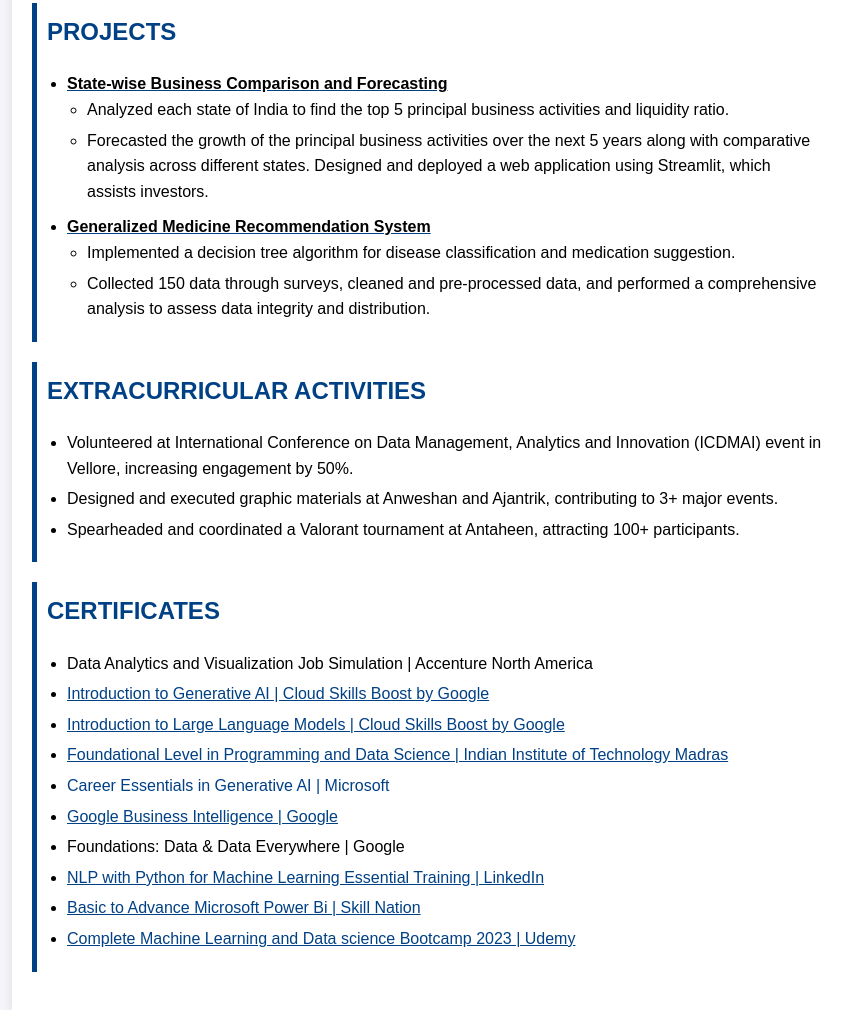
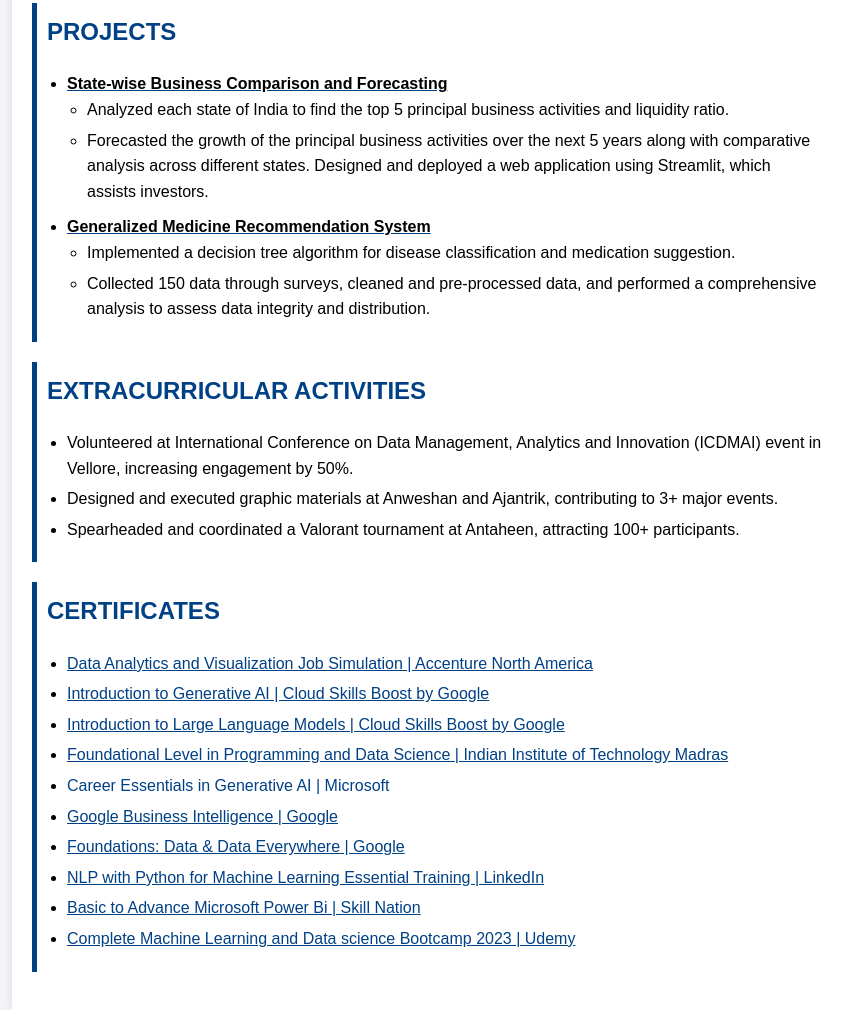
Before and after one commit to s0ul141/resume, a plain HTML site: page index.html in a window 1280 px wide. Shown: the part 1416-2426 px from the top of the page, without its empty margins (208-1060 px from the left). Drawn offline with Linux system fonts and the light colour scheme.

Commit message:
Update index.html

```diff
--- a/index.html
+++ b/index.html
@@ -116,13 +116,13 @@
         <div class="section certificates">
             <h2>CERTIFICATES</h2>
             <ul>
-                <li><a href="https://github.com/s0ul141/resume/blob/main/certi/Accenture%20North%20America_completion_certificate.pdf"></a> Data Analytics and Visualization Job Simulation | Accenture North America</li>
+                <li><a href="https://github.com/s0ul141/resume/blob/main/certi/Accenture%20North%20America_completion_certificate.pdf"> Data Analytics and Visualization Job Simulation | Accenture North America</li>
                 <li><a href="https://www.cloudskillsboost.google/public_profiles/6e89703a-ef1e-4d18-b629-a7dc1fd43e58/badges/9270619">Introduction to Generative AI | Cloud Skills Boost by Google</li>
                 <li><a href="https://www.cloudskillsboost.google/public_profiles/6e89703a-ef1e-4d18-b629-a7dc1fd43e58/badges/9278883">Introduction to Large Language Models | Cloud Skills Boost by Google</li>
                 <li><a href="https://github.com/s0ul141/resume/blob/main/certi/IITM_FL_certificate.pdf">Foundational Level in Programming and Data Science | Indian Institute of Technology Madras</li>
                 <li><a herf="https://github.com/s0ul141/resume/blob/main/certi/CertificateOfCompletion_Career%20Essentials%20in%20Generative%20AI%20by%20Microsoft%20and%20LinkedIn.pdf">Career Essentials in Generative AI | Microsoft</li>
                 <li><a href="https://github.com/s0ul141/resume/blob/main/certi/Google%20Business.pdf">Google Business Intelligence | Google</li>
-                <li><a href="https://github.com/s0ul141/resume/blob/main/certi/Foundations%20Data_%26_Data_Everywhere_1_0f_8.pdf"></a>Foundations: Data & Data Everywhere | Google</li>
+                <li><a href="https://github.com/s0ul141/resume/blob/main/certi/Foundations%20Data_%26_Data_Everywhere_1_0f_8.pdf">Foundations: Data & Data Everywhere | Google</li>
                 <li><a href="https://github.com/s0ul141/resume/blob/main/certi/NLP%20with%20Python%20for%20Machine%20Learning%20Essential%20Training.pdf">NLP with Python for Machine Learning Essential Training | LinkedIn</li>
                 <li><a href="https://github.com/s0ul141/resume/blob/main/certi/Business-Intelligence-using-Power-BI_Your-Certificate-for-Business-Intelligence-using-Power-BI_Soumya-Basu.pdf">Basic to Advance Microsoft Power Bi | Skill Nation</li>
                 <li><a href="https://github.com/s0ul141/resume/blob/main/certi/Ml_and_data_science_by%20Udemy.pdf">Complete Machine Learning and Data science Bootcamp 2023 | Udemy</li>
```
